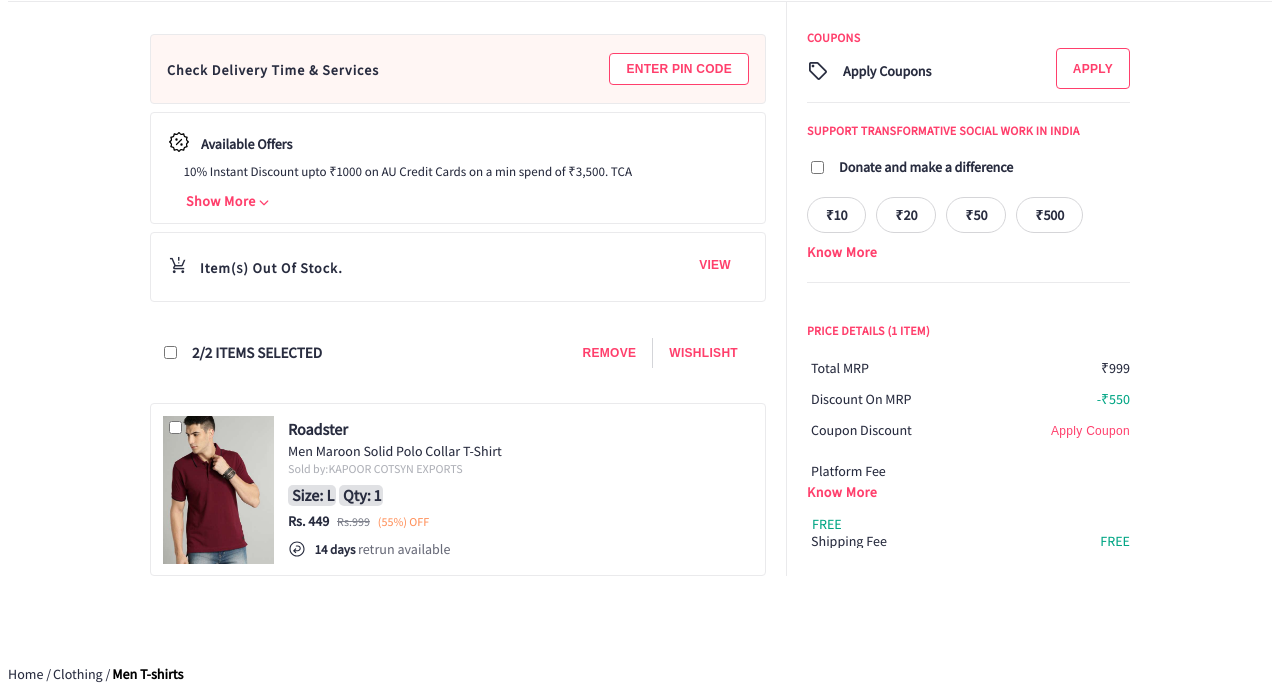
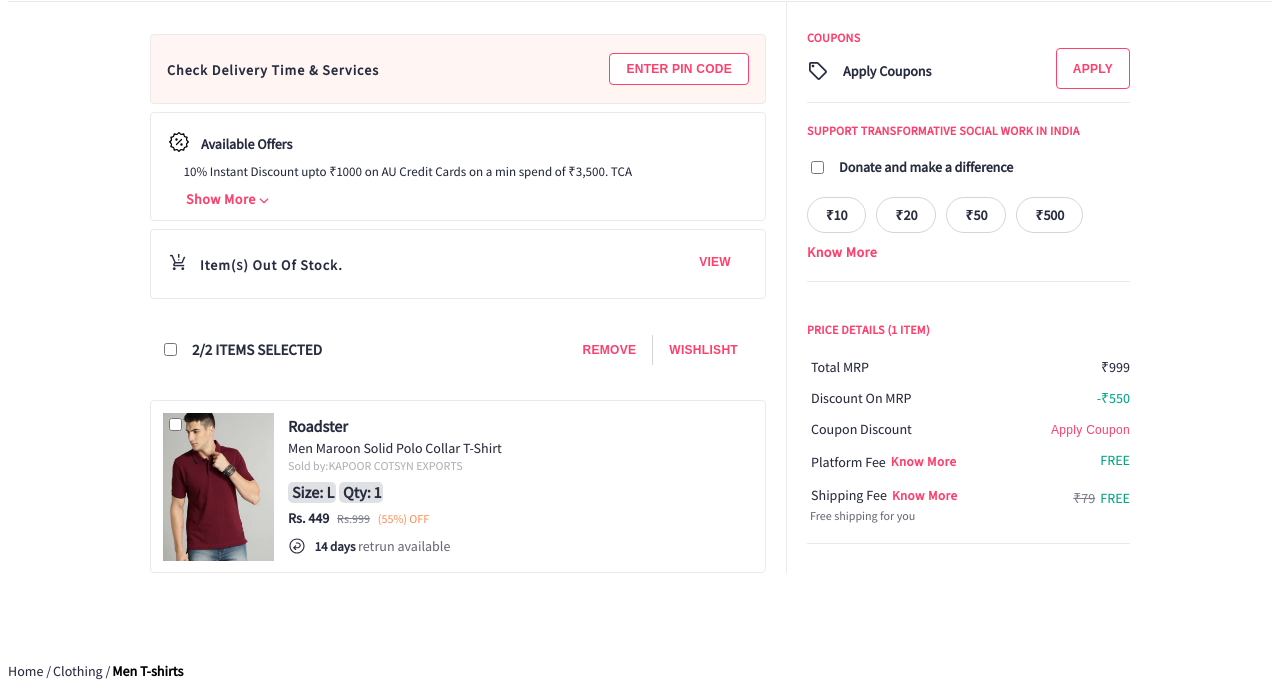
Before and after one commit to NewCodingDev/Shoppingwebcart, a plain HTML site: page MyntraCart.html in a window 1280 px wide. Shown: the part 84-783 px from the top of the page. Drawn offline with nearby package versions, Linux system fonts and the light colour scheme.

Commit message:
cart-price

```diff
--- a/MyntraCart.css
+++ b/MyntraCart.css
@@ -241,7 +241,6 @@ border-bottom: green 4px solid;
   text-transform: capitalize;
   color: #ff3f6c;
   cursor: pointer;
-  display: inline-block;
 
 }
 
@@ -438,7 +437,25 @@ border-bottom: green 4px solid;
 .price-row {
   margin-bottom: 12px;
   justify-content:space-between;
+  /* border: solid #000000 1px; */
 }
+
+.cart-right small {
+  color:var(--Second-Mcolor);font-weight:400;font-size:12px;
+  padding-left: 3px;
+  margin: 0;
+  display: grid;
+}
+
+.cart-right .item-name {
+  overflow:visible;
+}
+
+.price-details {
+border-bottom:1px solid #eaeaec;
+padding-bottom: 20px;
+}
+
 
 footer {
     padding: 30px 0px 40px 0px;
--- a/MyntraCart.html
+++ b/MyntraCart.html
@@ -151,7 +151,8 @@
           </div>
 
           <div class="price-details">
-            <div class="coupons-head" style="padding: 20px 0 20px 0 ;">Price details (1 Item)</div>
+            <div class="coupons-head" style="padding: 20px 0 20px 0 ;">Price details (1 Item)
+            </div>
             <div class="price-row flex">
               <div class="item-name" style="color: #282c3f;">Total MRP</div>
               <div class="item-name" style="color: #282c3f;">₹999</div>
@@ -159,24 +160,30 @@
             <div class="price-row flex">
               <div class="item-name" style="color: #282c3f;">Discount on MRP</div>
               <span class="discount" style="color: #03a685; font-size: 14px; line-height: 1;">-₹550</span>
-            </div><div class="price-row flex">
+            </div>
+            <div class="price-row flex">
               <div class="item-name" style="color: #282c3f;">coupon discount</div>
               <button class="View-btn" style="padding: 0; font-weight: 400; margin-top: -4px;">Apply Coupon</button>
-            </div><div class="price-row flex">
-              <div class="showmore" style="margin-top: 10px; padding: 0;">
-                <div class="item-name" style="color: #282c3f;">platform fee</div>
-                  <span class="showmore-txt">
-                    Know More
-                  </span>
-                </div>
-              </div>
-                <span class="discount" style="color: #03a685; font-size: 14px; line-height: 1;">FREE</span>
             </div>
             <div class="price-row flex">
-              <div class="item-name" style="color: #282c3f;">shipping fee</div>
-              <span class="discount" style="color: #03a685; font-size: 14px; line-height: 1;">FREE</span>
+              <div class="showmore flex" style="gap: 5px; align-items: center; padding:0;">
+                <div class="item-name" style="color: #282c3f;">platform fee</div>
+                  <span class="showmore-txt" style="padding-bottom:5px; font-size: 13px;">Know More</span>
+                </div>
+
+                <span class="discount" style="color: #03a685; font-size: 14px; line-height: 1;">FREE</span>
+              </div>
+
+            <div class="price-row flex" style="margin: 0;">
+              <div class="showmore flex" style="gap: 5px; align-items: center; padding:0;">
+                <div class="item-name" style="color: #282c3f;">shipping fee</div>
+                  <span class="showmore-txt" style="padding-bottom:4px; font-size: 13px;">Know More</span>
+                </div>
+                <div class="flex" style="align-items: center;">
+                <span class="original-price" style="font-size: 14px;">₹79</span>
+              <span class="discount" style="color: #03a685; font-size: 14px; line-height: 1;">FREE</span></div>
             </div>
-
+            <small>Free shipping for you </small>
           </div>
         </div>
 
```
